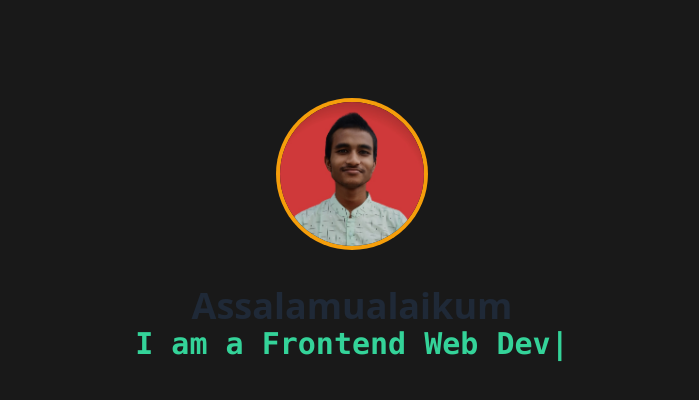
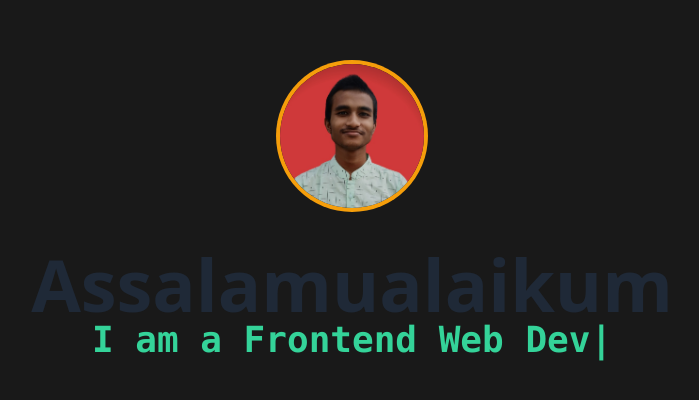
Before and after one commit to Marzan-Bin-Rahman/portfolio, a React (Create React App) app: page / in a window 1280 px wide. Shown: the part 188-588 px from the top of the page, without its empty margins (288-987 px from the left). Built offline with nearby package versions, Linux system fonts and the light colour scheme.

Commit message:
ui update

```diff
--- a/src/components/HeroSection.js
+++ b/src/components/HeroSection.js
@@ -9,9 +9,9 @@ const HeroSection = () => {
   return (
      <div className="hero min-h-screen bg-slate-700" style={style}>
      <div className="hero-content text-center">
-       <div className="">
-          <img src={me} className="w-24 h-24 md:w-36 md:h-36 rounded-full block mx-auto my-10 ring-4 ring-amber-500"/>
-          <h1 className='text-3xl md:text-4xl font-black'>Assalamualaikum</h1>
+       <div>
+          <img src={me} className="w-24 h-24 md:w-36 md:h-36 rounded-full block mx-auto mb-10 ring-4 ring-amber-500"/>
+          <h1 className='text-3xl md:text-4xl lg:text-7xl font-black'>Assalamualaikum</h1>
          <TypedAnimation />
        </div>
      </div>
--- a/src/components/TypedAnimation.js
+++ b/src/components/TypedAnimation.js
@@ -3,7 +3,7 @@ import Typed from "react-typed"
 const TypedAnimation = () => {
   return (
     <>
-    <Typed className="text-lg md:text-3xl font-bold w-full block font-mono text-emerald-400"
+    <Typed className="text-lg md:text-3xl lg:text-4xl font-bold w-full block font-mono text-emerald-400"
       strings={[
             "I am Marzan",
             "I am a Frontend Web Developer",
```
